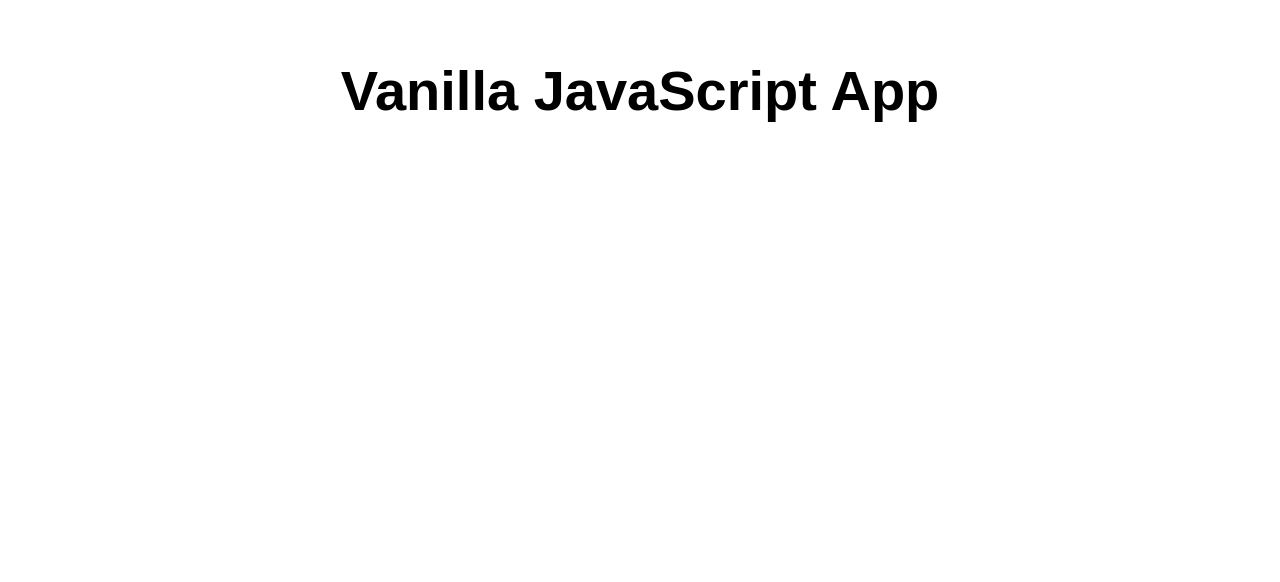
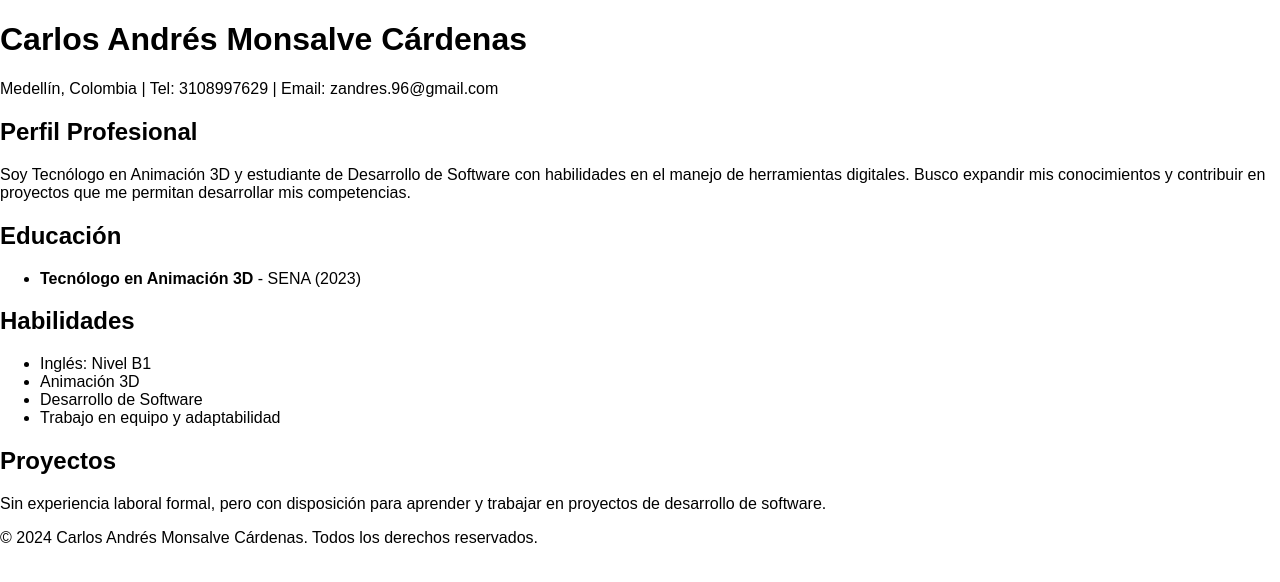
Before and after one commit to MonsalveCardenas/Monsalve, a website: page src/index.html in a window 1280 px wide. Drawn offline with Linux system fonts and the light colour scheme.

Commit message:
creacion index.html

```diff
--- a/src/index.html
+++ b/src/index.html
@@ -1,17 +1,43 @@
 <!DOCTYPE html>
-<html lang="en">
-
+<html lang="es">
 <head>
-  <meta charset="UTF-8">
-  <meta name="viewport" content="width=device-width, initial-scale=1.0">
-  <link rel="stylesheet" href="styles.css">
-  <title>Vanilla JavaScript App</title>
+    <meta charset="UTF-8">
+    <meta name="viewport" content="width=device-width, initial-scale=1.0">
+    <title>Hoja de Vida - Carlos Andrés Monsalve Cárdenas</title>
+    <link rel="stylesheet" href="styles.css">
 </head>
-
 <body>
-  <main>
-    <h1>Vanilla JavaScript App</h1>
-  </main>
+    <div class="container">
+        <header>
+            <h1>Carlos Andrés Monsalve Cárdenas</h1>
+            <p>Medellín, Colombia | Tel: 3108997629 | Email: zandres.96@gmail.com</p>
+        </header>
+        <section>
+            <h2>Perfil Profesional</h2>
+            <p>Soy Tecnólogo en Animación 3D y estudiante de Desarrollo de Software con habilidades en el manejo de herramientas digitales. Busco expandir mis conocimientos y contribuir en proyectos que me permitan desarrollar mis competencias.</p>
+        </section>
+        <section>
+            <h2>Educación</h2>
+            <ul>
+                <li><strong>Tecnólogo en Animación 3D</strong> - SENA (2023)</li>
+            </ul>
+        </section>
+        <section>
+            <h2>Habilidades</h2>
+            <ul>
+                <li>Inglés: Nivel B1</li>
+                <li>Animación 3D</li>
+                <li>Desarrollo de Software</li>
+                <li>Trabajo en equipo y adaptabilidad</li>
+            </ul>
+        </section>
+        <section>
+            <h2>Proyectos</h2>
+            <p>Sin experiencia laboral formal, pero con disposición para aprender y trabajar en proyectos de desarrollo de software.</p>
+        </section>
+        <footer>
+            <p>© 2024 Carlos Andrés Monsalve Cárdenas. Todos los derechos reservados.</p>
+        </footer>
+    </div>
 </body>
-
 </html>
```
